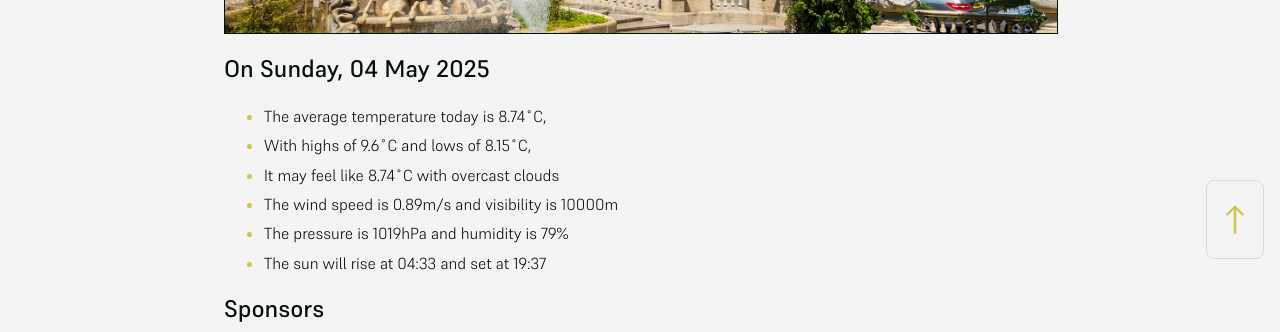
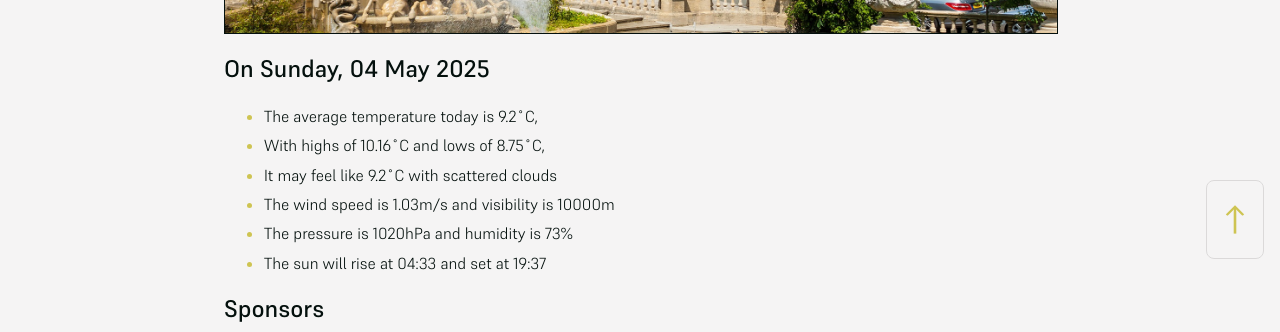
Before and after one commit to mat-0/cheltenham-open-data, a Jekyll site: the page built from index.md, in a window 1280 px wide. Shown: the part 625-957 px from the top of the page. Built offline with Jekyll 4.4.1, drawn with Linux system fonts in a browser that asks for light colours.

Commit message:
Updated 2025-05-04 07:57:47

```diff
--- a/index.md
+++ b/index.md
@@ -10,11 +10,11 @@ seo: Menu
 <!-- weather_marker starts -->
 ## On Sunday, 04 May 2025
 
-- The average temperature today is 8.74˚C,
-- With highs of 9.6˚C and lows of 8.15˚C,
-- It may feel like 8.74˚C with overcast clouds
-- The wind speed is 0.89m/s and visibility is 10000m
-- The pressure is 1019hPa and humidity is 79%
+- The average temperature today is 9.2˚C,
+- With highs of 10.16˚C and lows of 8.75˚C,
+- It may feel like 9.2˚C with scattered clouds
+- The wind speed is 1.03m/s and visibility is 10000m
+- The pressure is 1020hPa and humidity is 73%
 - The sun will rise at 04:33 and set at 19:37
 
 <!-- weather_marker ends -->
```
Also changed, not shown: _data/flood.json (+5 -69 lines), _pages/fix-my-street.md (+1 -1 lines), _pages/news.md (+5 -5 lines).
